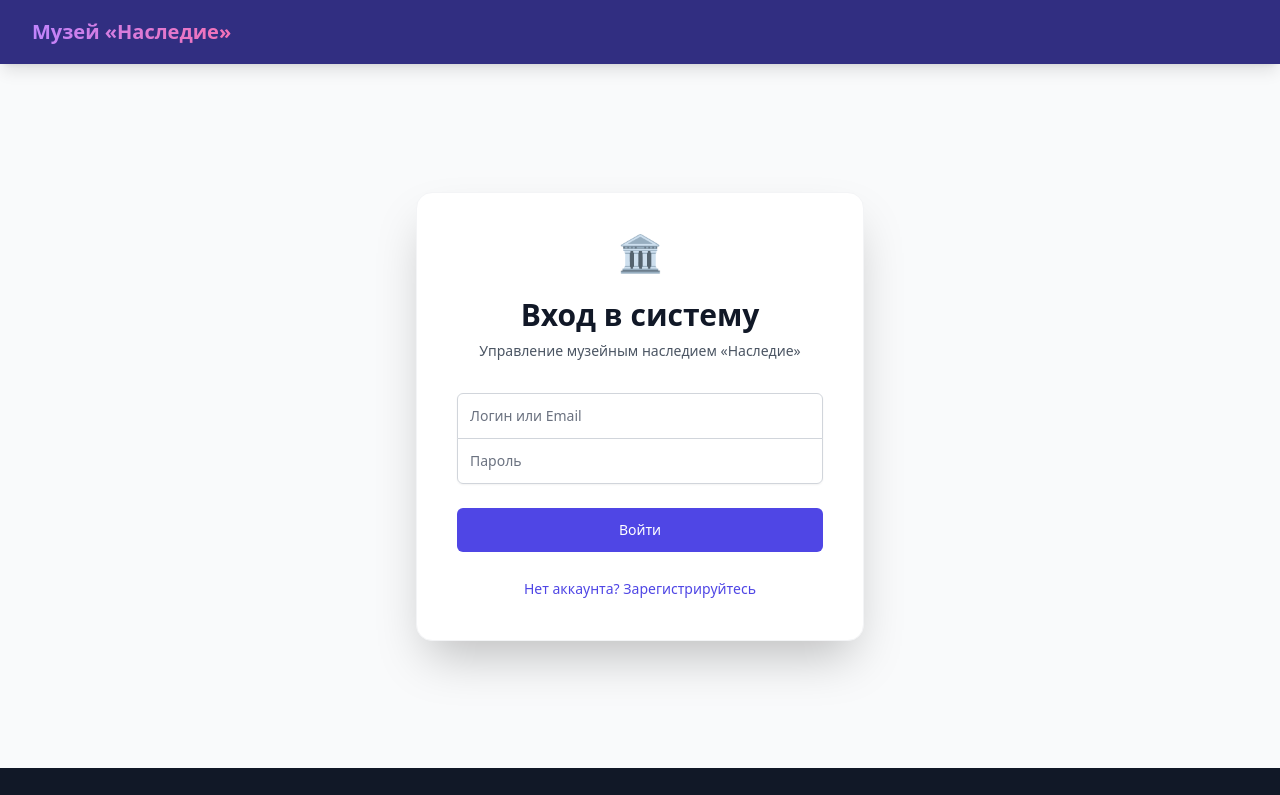
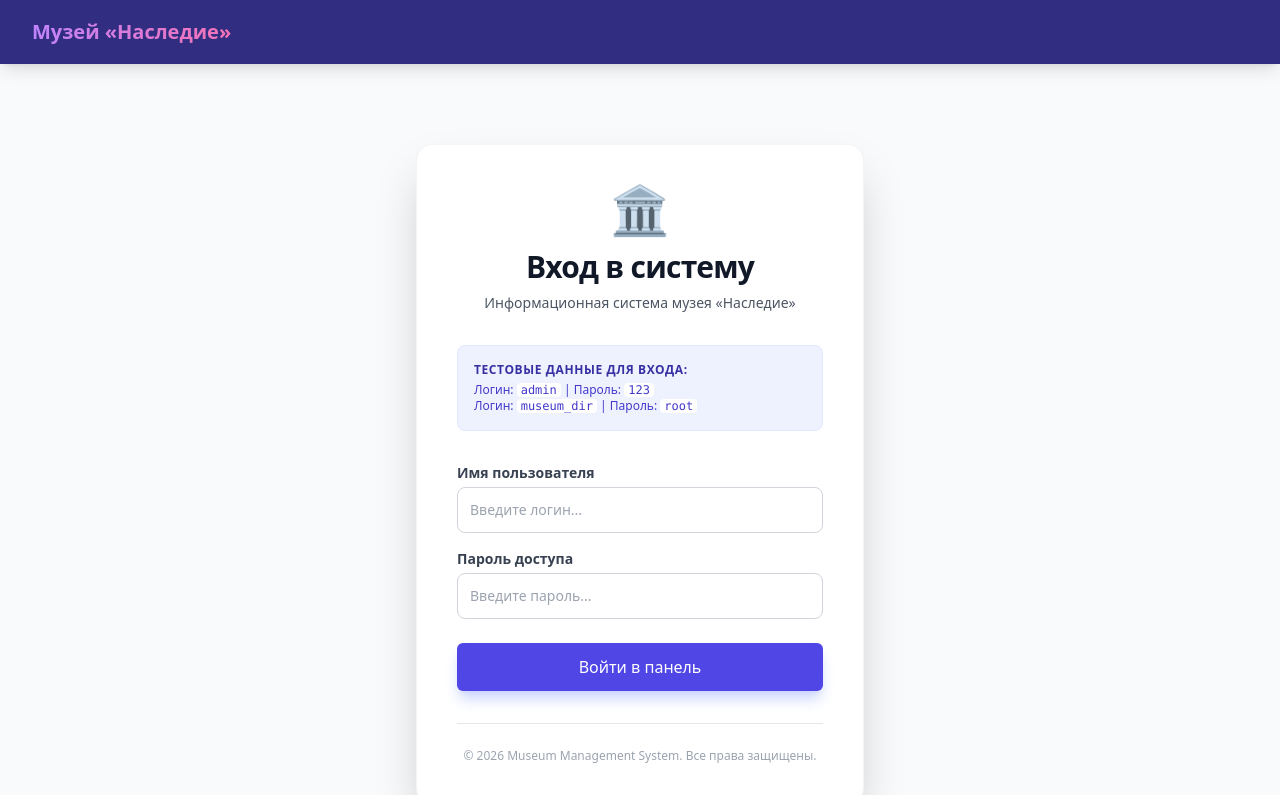
Before and after one commit to MaxTemt/museum-app, a Vue app: page /#/login in a window 1280 px wide. Before the commit this address led to /login. Shown: the top 795 px of the page. Built offline with nearby package versions, Linux system fonts and the light colour scheme.

Commit message:
Final fix: fix auth sync, fix 404 refresh, and implement hardcoded user database

```diff
--- a/src/composables/useAuth.ts
+++ b/src/composables/useAuth.ts
@@ -2,35 +2,59 @@ import { ref, computed } from 'vue'
 
 const AUTH_KEY = 'museum_auth_user'
 
+// База данных разрешенных пользователей (Курсовой проект)
+const VALID_USERS = [
+  { username: 'admin', password: '123', role: 'Администратор' },
+  { username: 'museum_dir', password: 'root', role: 'Директор' },
+  { username: 'manager', password: 'qwe', role: 'Менеджер фондов' }
+]
+
+// Глобальное состояние (Singleton) - вынесено за пределы функции для синхронизации всех компонентов
+const user = ref<string | null>(localStorage.getItem(AUTH_KEY))
+const userRole = ref<string | null>(localStorage.getItem(AUTH_KEY + '_role'))
+const isAuthenticated = computed(() => !!user.value)
+
 export function useAuth() {
-  const user = ref<string | null>(localStorage.getItem(AUTH_KEY))
-  const isAuthenticated = computed(() => !!user.value)
+  const login = async (username: string, password?: string) => {
+    isLoading.value = true
+    error.value = ''
 
-  const login = async (username: string) => {
-    // Имитация задержки сети
+    // Имитация сетевой задержки
     await new Promise(resolve => setTimeout(resolve, 800))
-    user.value = username
-    localStorage.setItem(AUTH_KEY, username)
-    return true
+
+    // Проверка учетных данных по "базе данных"
+    const foundUser = VALID_USERS.find(u => u.username === username && u.password === password)
+
+    if (foundUser) {
+      user.value = foundUser.username
+      userRole.value = foundUser.role
+      localStorage.setItem(AUTH_KEY, foundUser.username)
+      localStorage.setItem(AUTH_KEY + '_role', foundUser.role)
+      isLoading.value = false
+      return true
+    } else {
+      isLoading.value = false
+      throw new Error('Неверный логин или пароль')
+    }
   }
 
   const logout = () => {
     user.value = null
+    userRole.value = null
     localStorage.removeItem(AUTH_KEY)
+    localStorage.removeItem(AUTH_KEY + '_role')
   }
 
-  const register = async (username: string) => {
-    await new Promise(resolve => setTimeout(resolve, 1000))
-    user.value = username
-    localStorage.setItem(AUTH_KEY, username)
-    return true
-  }
+  const isLoading = ref(false)
+  const error = ref('')
 
   return {
     user,
+    userRole,
     isAuthenticated,
+    isLoading,
+    error,
     login,
-    logout,
-    register
+    logout
   }
 }
--- a/src/views/LoginView.vue
+++ b/src/views/LoginView.vue
@@ -1,15 +1,12 @@
 <script setup lang="ts">
-import { ref, reactive } from 'vue'
+import { reactive } from 'vue'
 import { useRouter } from 'vue-router'
 import { useAuth } from '../composables/useAuth'
 import BaseButton from '../components/BaseButton.vue'
+import ErrorMessage from '../components/ErrorMessage.vue'
 
 const router = useRouter()
-const { login, register } = useAuth()
-
-const isLogin = ref(true)
-const isLoading = ref(false)
-const error = ref('')
+const { login, isLoading, error } = useAuth()
 
 const form = reactive({
   username: '',
@@ -18,24 +15,16 @@ const form = reactive({
 
 const handleSubmit = async () => {
   if (!form.username || !form.password) {
-    error.value = 'Пожалуйста, заполните все поля'
     return
   }
 
-  isLoading.value = true
-  error.value = ''
-
   try {
-    if (isLogin.value) {
-      await login(form.username)
-    } else {
-      await register(form.username)
+    const success = await login(form.username, form.password)
+    if (success) {
+      router.push('/')
     }
-    router.push('/')
-  } catch (e) {
-    error.value = 'Ошибка входа. Попробуйте еще раз.'
-  } finally {
-    isLoading.value = false
+  } catch (e: any) {
+    // Ошибка уже обрабатывается внутри useAuth и выводится через переменную error
   }
 }
 </script>
@@ -44,45 +33,47 @@ const handleSubmit = async () => {
   <div class="min-h-[80vh] flex items-center justify-center py-12 px-4 sm:px-6 lg:px-8">
     <div class="max-w-md w-full space-y-8 bg-white p-10 rounded-2xl shadow-2xl border border-gray-100">
       <div>
-        <div class="flex justify-center">
-          <span class="text-4xl">🏛️</span>
-        </div>
-        <h2 class="mt-6 text-center text-3xl font-extrabold text-gray-900">
-          {{ isLogin ? 'Вход в систему' : 'Регистрация' }}
+        <div class="flex justify-center text-5xl mb-4">🏛️</div>
+        <h2 class="text-center text-3xl font-extrabold text-gray-900 tracking-tight">
+          Вход в систему
         </h2>
-        <p class="mt-2 text-center text-sm text-gray-600">
-          Управление музейным наследием «Наследие»
+        <p class="mt-2 text-center text-sm text-gray-600 font-medium">
+          Информационная система музея «Наследие»
         </p>
       </div>
 
+      <div class="bg-indigo-50 rounded-lg p-4 mb-6 border border-indigo-100">
+        <p class="text-xs text-indigo-800 font-semibold mb-1 uppercase tracking-wider">Тестовые данные для входа:</p>
+        <p class="text-xs text-indigo-700">Логин: <code class="bg-white px-1 rounded">admin</code> | Пароль: <code class="bg-white px-1 rounded">123</code></p>
+        <p class="text-xs text-indigo-700">Логин: <code class="bg-white px-1 rounded">museum_dir</code> | Пароль: <code class="bg-white px-1 rounded">root</code></p>
+      </div>
+
       <form class="mt-8 space-y-6" @submit.prevent="handleSubmit">
-        <div v-if="error" class="bg-red-50 text-red-700 p-3 rounded-md text-sm text-center font-medium border border-red-100 italic">
-          {{ error }}
-        </div>
+        <ErrorMessage v-if="error" :message="error" />
 
-        <div class="rounded-md shadow-sm -space-y-px">
+        <div class="space-y-4">
           <div>
-            <label for="username" class="sr-only">Логин</label>
+            <label for="username" class="block text-sm font-semibold text-gray-700 mb-1">Имя пользователя</label>
             <input
               v-model="form.username"
               id="username"
               name="username"
               type="text"
               required
-              class="appearance-none rounded-none relative block w-full px-3 py-3 border border-gray-300 placeholder-gray-500 text-gray-900 rounded-t-md focus:outline-none focus:ring-indigo-500 focus:border-indigo-500 focus:z-10 sm:text-sm"
-              placeholder="Логин или Email"
+              class="appearance-none relative block w-full px-3 py-3 border border-gray-300 placeholder-gray-400 text-gray-900 rounded-lg focus:outline-none focus:ring-2 focus:ring-indigo-500 focus:border-indigo-500 sm:text-sm transition-all"
+              placeholder="Введите логин..."
             />
           </div>
           <div>
-            <label for="password" class="sr-only">Пароль</label>
+            <label for="password" class="block text-sm font-semibold text-gray-700 mb-1">Пароль доступа</label>
             <input
               v-model="form.password"
               id="password"
               name="password"
               type="password"
               required
-              class="appearance-none rounded-none relative block w-full px-3 py-3 border border-gray-300 placeholder-gray-500 text-gray-900 rounded-b-md focus:outline-none focus:ring-indigo-500 focus:border-indigo-500 focus:z-10 sm:text-sm"
-              placeholder="Пароль"
+              class="appearance-none relative block w-full px-3 py-3 border border-gray-300 placeholder-gray-400 text-gray-900 rounded-lg focus:outline-none focus:ring-2 focus:ring-indigo-500 focus:border-indigo-500 sm:text-sm transition-all"
+              placeholder="Введите пароль..."
             />
           </div>
         </div>
@@ -90,23 +81,17 @@ const handleSubmit = async () => {
         <div>
           <BaseButton
             type="submit"
-            class="group relative w-full flex justify-center py-3 px-4 text-sm font-medium"
+            class="w-full flex justify-center py-3 text-base font-bold shadow-indigo-200 shadow-lg"
             :disabled="isLoading"
           >
-            {{ isLoading ? 'Обработка...' : (isLogin ? 'Войти' : 'Зарегистрироваться') }}
+            {{ isLoading ? 'Авторизация...' : 'Войти в панель' }}
           </BaseButton>
         </div>
+      </form>
 
-        <div class="text-center">
-          <button
-            type="button"
-            @click="isLogin = !isLogin"
-            class="text-sm font-medium text-indigo-600 hover:text-indigo-500 transition-colors"
-          >
-            {{ isLogin ? 'Нет аккаунта? Зарегистрируйтесь' : 'Уже есть аккаунт? Войдите' }}
-          </button>
-        </div>
-      </form>
+      <div class="mt-6 border-t pt-6 text-center">
+        <p class="text-xs text-gray-400">© 2026 Museum Management System. Все права защищены.</p>
+      </div>
     </div>
   </div>
 </template>
```
Also changed, not shown: src/router/index.ts (+3 -4 lines).
